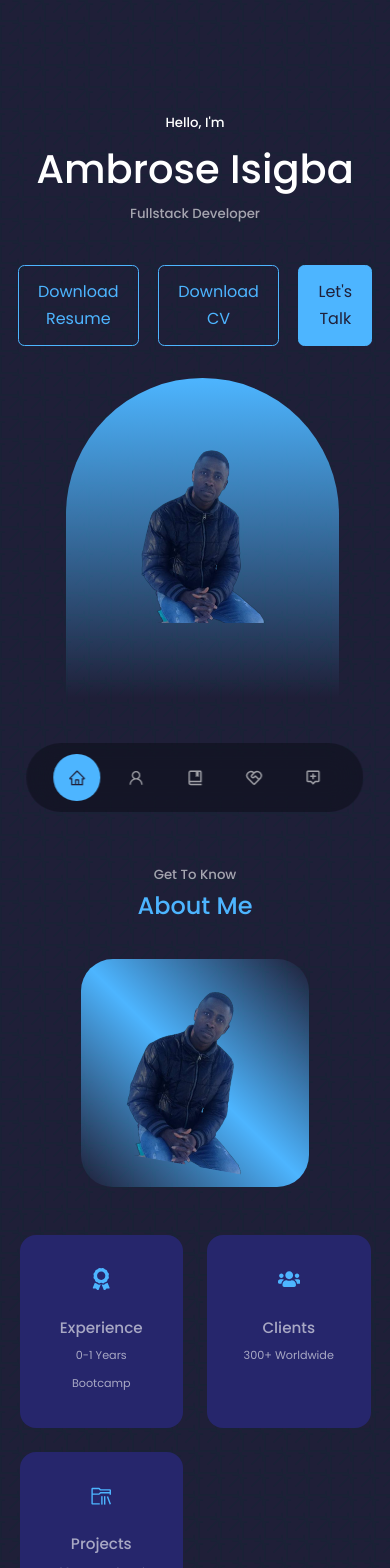
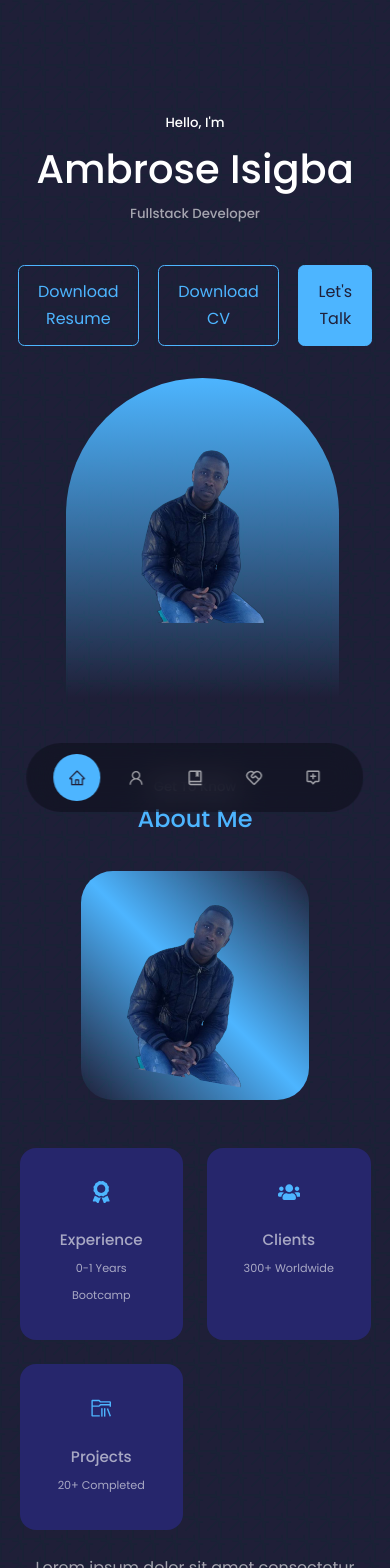
Before and after one commit to Ambrosegithub/react--portfolio, a React (Create React App) app: page / in a window 390 px wide. Shown: the top 1568 px of the page. Built offline with nearby package versions, Linux system fonts and the light colour scheme.

Commit message:
worked on about me media query

```diff
--- a/src/Components/Header/header.css
+++ b/src/Components/Header/header.css
@@ -27,7 +27,7 @@ header {
   align-items: center;
   gap: 0.8rem;
   position: absolute;
-  left: 0;
+  left: 2%;
   bottom: 3rem;
 }
 
@@ -41,7 +41,8 @@ header {
 .me {
   background: linear-gradient(var(--color-primary), transparent);
   width: 22rem;
-  height: 30rem;
+
+  /* height: 30rem; */
   position: absolute;
   left: calc(50% - 11rem);
   margin-top: 4rem;
@@ -53,7 +54,7 @@ header {
 /* ################## SCROLL DOWN ################# */
 .scroll__down {
   position: absolute;
-  right: -2.3rem;
+  right: -1.3rem;
   bottom: 5rem;
   transform: rotate(90deg);
   font-weight: 300;
@@ -63,14 +64,15 @@ header {
 /* ################# MEDIUM DEVICES ################# */
 @media screen and (max-width: 1024px) {
   header {
-    height: 64vh;
+    height: 68vh;
+    margin-bottom: 10rem;
   }
 }
 
 /* ################# SMALL DEVICES ################# */
 @media screen and (max-width: 600px) {
   header {
-    height: 100vh;
+    height: 73vh;
   }
 
   .header_socials,
@@ -89,4 +91,8 @@ header {
     overflow: hidden;
     padding: 4rem 1.5rem;
   }
+
+  .scroll__down {
+    margin-right: 2%;
+  }
 }
--- a/src/Components/about/about.css
+++ b/src/Components/about/about.css
@@ -75,7 +75,7 @@
 /* ################# MEDIUM DEVICES ################# */
 @media screen and (max-width: 1024px) {
   #about {
-    margin-top: 5%;
+    margin-top: 26rem;
   }
 
   .about__container {
@@ -105,6 +105,10 @@
     grid-template-columns: 1fr 1fr;
   }
 
+  #about {
+    margin-top: 20%;
+  }
+
   .about__content {
     text-align: center;
   }
```
